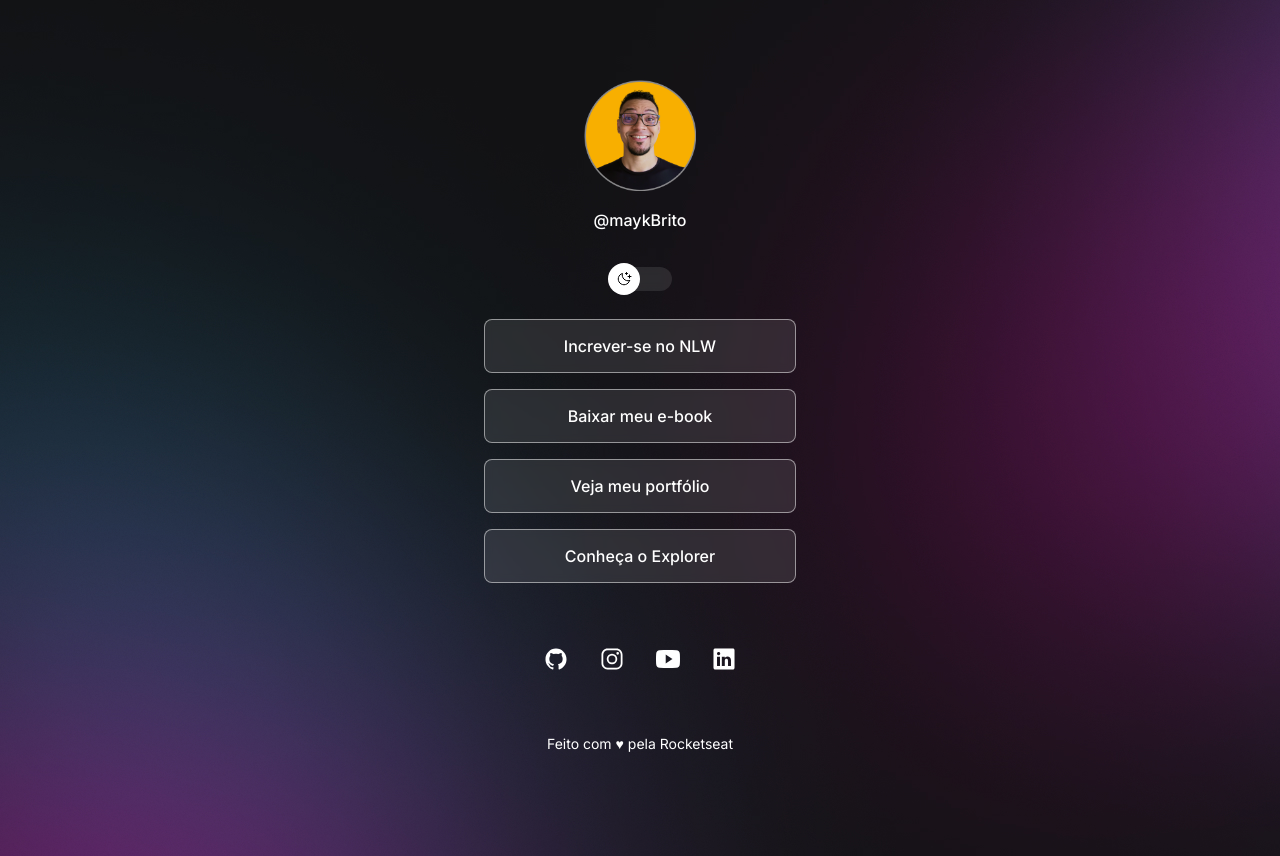
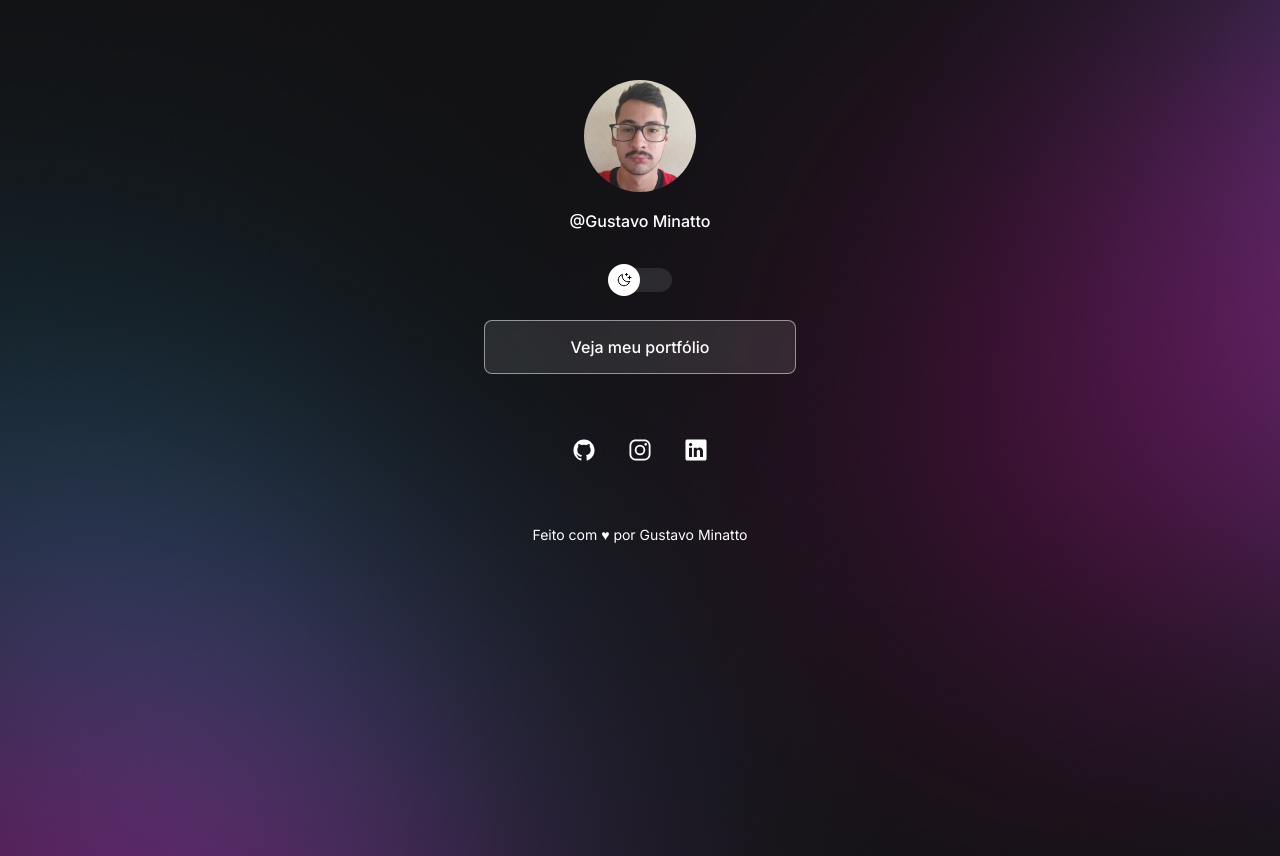
Before and after one commit to Gustavo-minatto/DevLink, a plain HTML site: page index.html in a window 1280 px wide. Drawn offline with nearby package versions, Linux system fonts and the light colour scheme.

Commit message:
Add files via upload

```diff
--- a/index.html
+++ b/index.html
@@ -1,5 +1,6 @@
 <!DOCTYPE html>
 <html lang="pt-br" class="">
+
 <head>
 
   <link rel="preconnect" href="https://fonts.googleapis.com">
@@ -7,7 +8,7 @@
 
   <meta charset="UTF-8">
   <meta name="viewport" content="width=device-width, initial-scale=1.0">
-  <title>maykeDevLink</title>
+  <title>DevLink</title>
 
   <link href="https://fonts.googleapis.com/css2?family=Inter:wght@400;500&display=swap" rel="stylesheet">
   <link rel="stylesheet" href="style.css">
@@ -15,12 +16,13 @@
   <script src="./js/main.js" defer></script>
 
 </head>
+
 <body>
 
   <div id="container">
     <div id="profile">
-      <img src="./assets/avatar.png" alt="Eu">
-       <p>@maykBrito</p>
+      <img src="./assets/fotominha.jpg" alt="Eu">
+      <p>@Gustavo Minatto</p>
     </div>
 
     <div id="switch" onclick="toggleMode()">
@@ -30,45 +32,29 @@
     </div>
 
     <ul>
+
       <li>
-        <a href="#">Increver-se no NLW</a>
+        <a href="https://gustavo-minatto-portifolio.netlify.app/" target="_blank">Veja meu portfólio</a>
       </li>
 
-      <li>
-        <a href="#">Baixar meu e-book</a>
-      </li>
-
-      <li>
-        <a href="https://github.com/maykbrito" target="_blank">Veja meu portfólio</a>
-      </li>
-
-      <li>
-        <a href="https://rocketseat.com.br/explorer" target="_blank">Conheça o Explorer</a>
-      </li>
     </ul>
 
     <div id="social-links">
-    <a href="https>//github.com/maykbrito" target="_blank">
+      <a href="https://github.com/gustavo-minatto" target="_blank">
         <ion-icon name="logo-github"></ion-icon>
       </a>
 
-    <a href="https>//instagram.com/maykbrito" target="_blank">
+      <a href="https://www.instagram.com/gustavo.minatto/" target="_blank">
         <ion-icon name="logo-instagram"></ion-icon>
       </a>
 
-    <a href="https>//youtube.com/maykbrito" target="_blank">
-      <ion-icon name="logo-youtube"></ion-icon>
-    </a>
-
-    <a href="https>//linkedin.com/maykbrito" target="_blank">
+      <a href="https://www.linkedin.com/in/minattin/" target="_blank">
         <ion-icon name="logo-linkedin"></ion-icon>
       </a>
-
     </div>
 
     <footer>
-      Feito com ♥ pela <a href="https://rocketseat.com.br">
-      </a>Rocketseat
+      Feito com ♥ por Gustavo Minatto
     </footer>
 
 
@@ -78,4 +64,5 @@
   <script type="module" src="https://unpkg.com/ionicons@7.1.0/dist/ionicons/ionicons.esm.js"></script>
   <script nomodule src="https://unpkg.com/ionicons@7.1.0/dist/ionicons/ionicons.js"></script>
 </body>
+
 </html>
--- a/js/main.js
+++ b/js/main.js
@@ -1,13 +1,13 @@
-function toggleMode(){
+function toggleMode() {
   const html = document.documentElement
   html.classList.toggle("theme-light")
 
-  const img= document.querySelector('#profile img')
+  const img = document.querySelector('#profile img')
 
-  if(html.classList.contains('light')) {
-    img.setAttribute("src", "./assets/avatar-light.png")
-  } else{
-    img.setAttribute("src", "./assets/avatar.png")
+  if (html.classList.contains('light')) {
+    img.setAttribute("src", "../assets/fotominha.jpg")
+  } else {
+    img.setAttribute("src", "../assets/fotominha.jpg")
   }
 
 }
--- a/style.css
+++ b/style.css
@@ -1,46 +1,46 @@
-*{
+* {
   padding: 0;
   margin: 0;
   box-sizing: border-box;
 }
 
-:root{
+:root {
   --bg-url: url(./assets/mobileDark.jpg) no-repeat top center/cover;
   --tx-color: #FFFFFF;
   --bg-a: rgba(255, 255, 255, 0.1);
-  --bd-a: 1px solid rgba(255, 255, 255, 0.5) ;
+  --bd-a: 1px solid rgba(255, 255, 255, 0.5);
   --bg-aHover: rgba(255, 255, 255, 0.05);
-  --bd-aHover: 1px solid white ;
+  --bd-aHover: 1px solid white;
   --switch-bg-url: url(./assets/moon.svg);
 
 
   font-size: 62.5%;
 }
 
-.theme-light{
+.theme-light {
   --bg-url: url(./assets/mobileLight.jpg)no-repeat top center/cover;
 
 
   --tx-color: #000000;
   --bg-a: rgba(0, 0, 0, 0.1);
-  --bd-a: 1px solid rgba(0, 0, 0, 0.5) ;
+  --bd-a: 1px solid rgba(0, 0, 0, 0.5);
   --bg-aHover: rgba(0, 0, 0, 0.05);
-  --bd-aHover: 1px solid black ;
+  --bd-aHover: 1px solid black;
   --switch-bg-url: url(./assets/sun.svg);
 
 }
 
-body{
+body {
   background: var(--bg-url);
   height: 100vh;
 }
 
-body *{
+body * {
   font-family: 'Inter', sans-serif;
   color: var(--tx-color);
 }
 
-#container{
+#container {
   width: 36rem;
   margin: 5.6rem auto 0rem;
   padding: 0 2.4rem;
@@ -51,24 +51,28 @@ body *{
   padding: 2.4rem;
 }
 
-#profile img{
+#profile img {
   width: 11.2rem;
 }
 
-#profile p{
+#profile p {
   font-weight: 500;
   line-height: 2.4;
   margin-top: .8rem;
   font-size: 1.6rem;
 }
 
-#switch{
+#switch {
   position: relative;
   width: 6.4rem;
   margin: .4rem auto;
 }
 
-#switch button{
+img {
+  border-radius: 50%;
+}
+
+#switch button {
   cursor: pointer;
 
   width: 3.2rem;
@@ -85,15 +89,15 @@ body *{
   animation: slide-back .2s;
 }
 
-.theme-light #switch button{
+.theme-light #switch button {
   animation: slide-in .4s forwards;
 }
 
-#switch button:hover{
+#switch button:hover {
   outline: .8rem solid var(--bg-aHover);
 }
 
-#switch span{
+#switch span {
   display: block;
   width: 6.4rem;
   height: 2.4rem;
@@ -106,7 +110,7 @@ body *{
   border-radius: 99rem;
 }
 
-ul{
+ul {
   list-style: none;
   display: flex;
   flex-direction: column;
@@ -116,7 +120,7 @@ ul{
   padding: 2.4rem 0;
 }
 
-ul li a{
+ul li a {
   display: flex;
   justify-content: center;
   align-items: center;
@@ -138,12 +142,12 @@ ul li a{
 
 }
 
-ul li a:hover{
+ul li a:hover {
   background: var(--bg-aHover);
   border: var(--bd-aHover);
 }
 
-#social-links{
+#social-links {
   display: flex;
   justify-content: center;
 
@@ -151,7 +155,7 @@ ul li a:hover{
   font-size: 2.4rem;
 }
 
-#social-links a{
+#social-links a {
   display: flex;
   align-items: center;
   justify-content: center;
@@ -161,40 +165,42 @@ ul li a:hover{
   border-radius: 50%;
 }
 
-#social-links a:hover{
+#social-links a:hover {
   background: var(--bg-aHover);
 }
 
-footer{
+footer {
   padding: 2.4rem 0;
   text-align: center;
   font-size: 1.4rem;
 }
 
-@media (min-width: 700px){
-  :root{
+@media (min-width: 700px) {
+  :root {
     --bg-url: url(./assets/desktopDark.jpg)
   }
 
-  .theme-light{
+  .theme-light {
     --bg-url: url(./assets/desktopLight.jpg)
   }
 }
 
-@keyframes slide-in{
-  from{
+@keyframes slide-in {
+  from {
     left: 0;
   }
-  to{
+
+  to {
     left: 50%;
   }
 }
 
-@keyframes slide-back{
-  from{
+@keyframes slide-back {
+  from {
     left: 50%;
   }
-  to{
+
+  to {
     left: 0;
 
   }
```
Also changed, not shown: assets/fotominha.jpg (added). Lines whose indentation alone changed are shown as unchanged.
